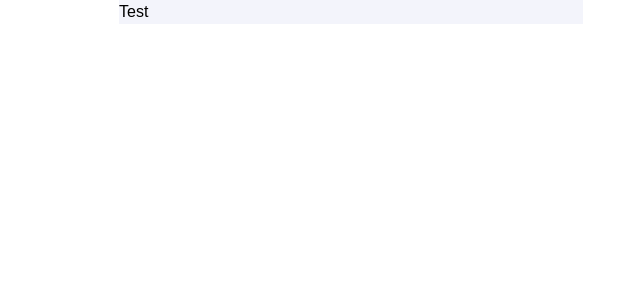
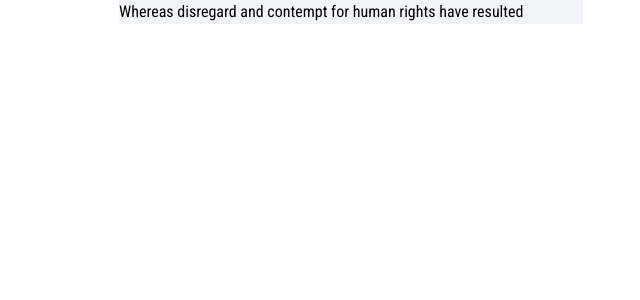
Before and after one commit to Riyuze/shopediasobu-web, a React (Vite) app: page / in a window 1280 px wide. Shown: the top 300 px of the page, without its empty margins (289-929 px from the left). Built offline with nearby package versions, Linux system fonts and the light colour scheme.

Commit message:
Changed fonts

```diff
--- a/index.html
+++ b/index.html
@@ -1,10 +1,16 @@
 <!DOCTYPE html>
 <html lang="en">
   <head>
+    <link rel="preconnect" href="https://fonts.googleapis.com" />
+    <link rel="preconnect" href="https://fonts.gstatic.com" crossorigin />
+    <link
+      href="https://fonts.googleapis.com/css2?family=Roboto+Condensed:ital,wght@0,300;0,400;0,700;1,300;1,400;1,700&display=swap"
+      rel="stylesheet"
+    />
     <meta charset="UTF-8" />
     <link rel="icon" type="image/svg+xml" href="/vite.svg" />
     <meta name="viewport" content="width=device-width, initial-scale=1.0" />
-    <title>Vite + React + TS</title>
+    <title>Okane E-Wallet</title>
   </head>
   <body>
     <div id="root"></div>
--- a/src/index.css
+++ b/src/index.css
@@ -3,14 +3,14 @@
 @tailwind utilities;
 
 html {
-  font-family: Fira Sans, system-ui, sans-serif;
+  font-family: 'Roboto Condensed', sans-serif;
 }
 
 body {
   max-width: 464px;
   margin: 0 auto !important;
   float: none !important;
-  font-family: sans-serif;
+  font-family: 'Roboto Condensed', sans-serif;
 }
 
 #root {
--- a/src/pages/index.tsx
+++ b/src/pages/index.tsx
@@ -1,7 +1,7 @@
 const HomePage = () => {
     return (
         <>
-            Test
+            Whereas disregard and contempt for human rights have resulted
         </>
     )
 }
```
